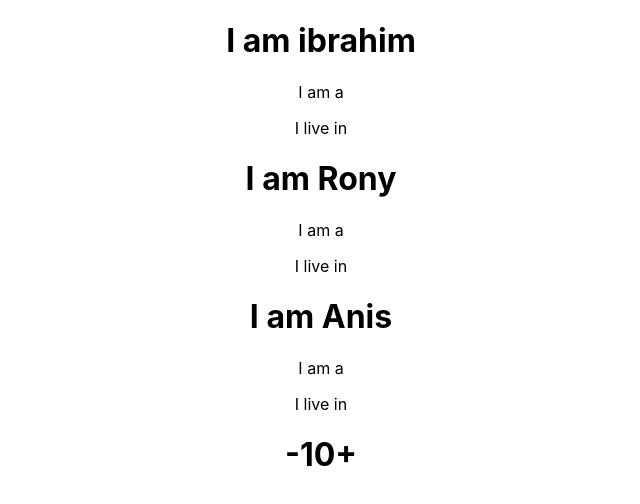
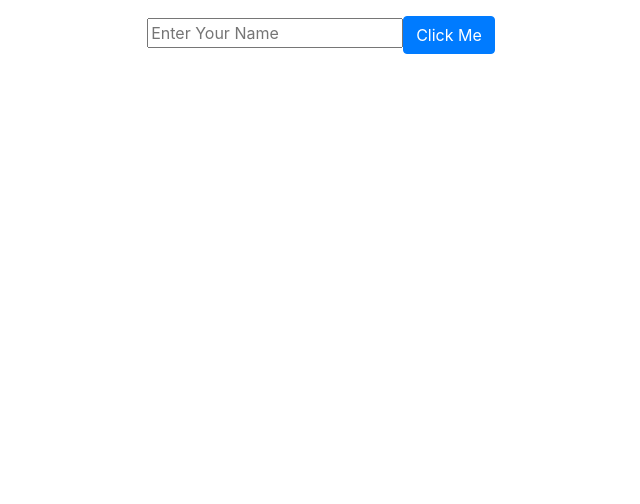
Before and after one commit to 1ibrahimtsc/ReactjsTutorial, a React (Create React App) app: page / in a window 1280 px wide. Shown: the top 504 px of the page, without its empty margins (319-959 px from the left). Built offline with nearby package versions, Linux system fonts and the light colour scheme.

Commit message:
event handler tutorial 8

```diff
--- a/public/index.html
+++ b/public/index.html
@@ -20,6 +20,7 @@
       Learn how to configure a non-root public URL by running `npm run build`.
     -->
     <title>Welcome to React - Redux Complete Course</title>
+    <link rel="stylesheet" href="https://stackpath.bootstrapcdn.com/bootstrap/4.3.1/css/bootstrap.min.css" integrity="sha384-ggOyR0iXCbMQv3Xipma34MD+dH/1fQ784/j6cY/iJTQUOhcWr7x9JvoRxT2MZw1T" crossorigin="anonymous">
   </head>
   <body>
     <noscript>You need to enable JavaScript to run this app.</noscript>
--- a/src/components/App.js
+++ b/src/components/App.js
@@ -1,39 +1,41 @@
 import React, {Component} from 'react';
 // import logo from './logo.svg';
 import './App.css';
-import First from './First/First';
-import Counter from './Counter/Counter';
 
 class App extends Component {
 
-  state = {
-    person: [
-      { name: 'ibrahim', email: 'ibrahimvoc@yahoo.com', address: 'Mirpur, Dhaka' },
-      { name: 'Rony', email: 'Rony@yahoo.com', address: 'Danmondi, Dhaka' },
-      { name: 'Anis', email: 'Anis@yahoo.com', address: 'Mirpur, Dhaka' }
-    ]
+  state = { name: '' }
+
+  clickHandler = (event) => {
+   // alert('I have clicked')
+    console.log(event.target.value)
+  }
+
+  inputHandler = (event) => {
+
+    this.setState({
+      name: event.target.value
+    })
+    //console.log(event.target.value)
   }
 
   render() {
 
     return (
       <div className="App">
-        { this.state.person.map((people, index) => {
-          return <First
-                  key={ index }
-                  name={ people.name }
-                  email={ people.email }
-                  address= { people.address }
-                  />
-        }) }
+        <div className="container my-3">
+          <input onChange={ this.inputHandler }
+          type="text" value={ this.state.name } placeholder="Enter Your Name"
+           />
+          <button className="btn btn-primary" onClick={ (event) => console.log(event) } >Click Me</button>
+        </div>
 
-        <Counter />
+        { this.state.name ? <p>Hello Mr . { this.state.name } </p> : '' }
       </div>
     );
 
   }
 
-
 }
 
 export default App;
--- a/src/components/Counter/Counter.js
+++ /dev/null
@@ -1,71 +0,0 @@
-import React, {Component} from 'react'
-
-class Counter extends Component {
-  constructor(props){
-    super(props)
-
-    this.state = {
-        count: 10,
-        color: 'black'
-    }
-
-  }
-
-  decrease = () => {
-  this.setState({
-      count: this.state.count -1
-  })
-
-  if(this.state.count < 5){
-    this.setState({
-        color: 'red'
-    })
-  } else if (this.state.count > 15){
-    this.setState({
-        color: 'green'
-    })
-  } else {
-    this.setState({
-        color: 'black'
-    })
-  }
-  }
-
-  increase = () => {
-    this.setState({
-        count: this.state.count +1
-         })
-
-         if(this.state.count < 5){
-            this.setState({
-                color: 'red'
-            })
-          } else if (this.state.count > 15){
-            this.setState({
-                color: 'green'
-            })
-          } else {
-            this.setState({
-                color: 'black'
-            })
-          }
-    }
-
-  render(){
-    return(
-        <div>
-            <h1 style={{ color: this.state.color }} >
-                <span onClick={ this.decrease } >-</span>
-                { this.state.count }
-                <span onClick={ this.increase } >+</span>
-             </h1>
-        </div>
-    )
-
-  }
-
-
-
-}
-
-export default Counter
--- a/src/components/First/First.js
+++ /dev/null
@@ -1,17 +0,0 @@
-import React, { Component } from 'react'
-
-class First extends Component {
-
-    render(){
-      return (
-          <div>
-              <h1> I am { this.props.name } </h1>
-              <p> I am a { this.props.designation } </p>
-              <p> I live in { this.props.location } </p>
-          </div>
-      )
-
-    }
-}
-
-export default First
```
